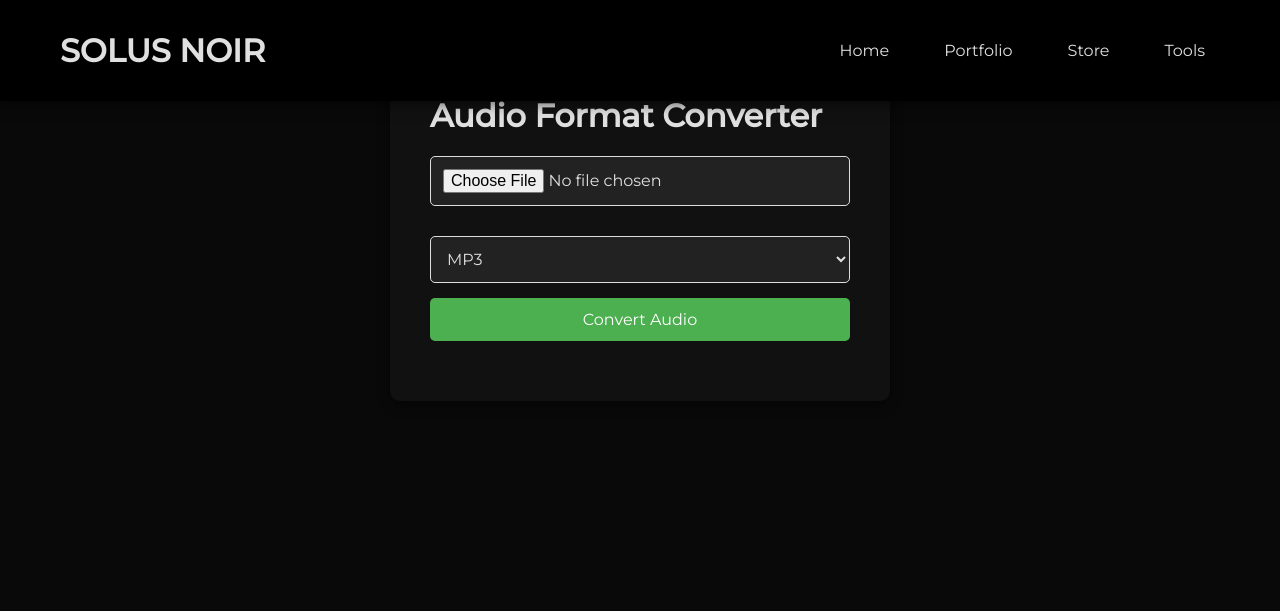
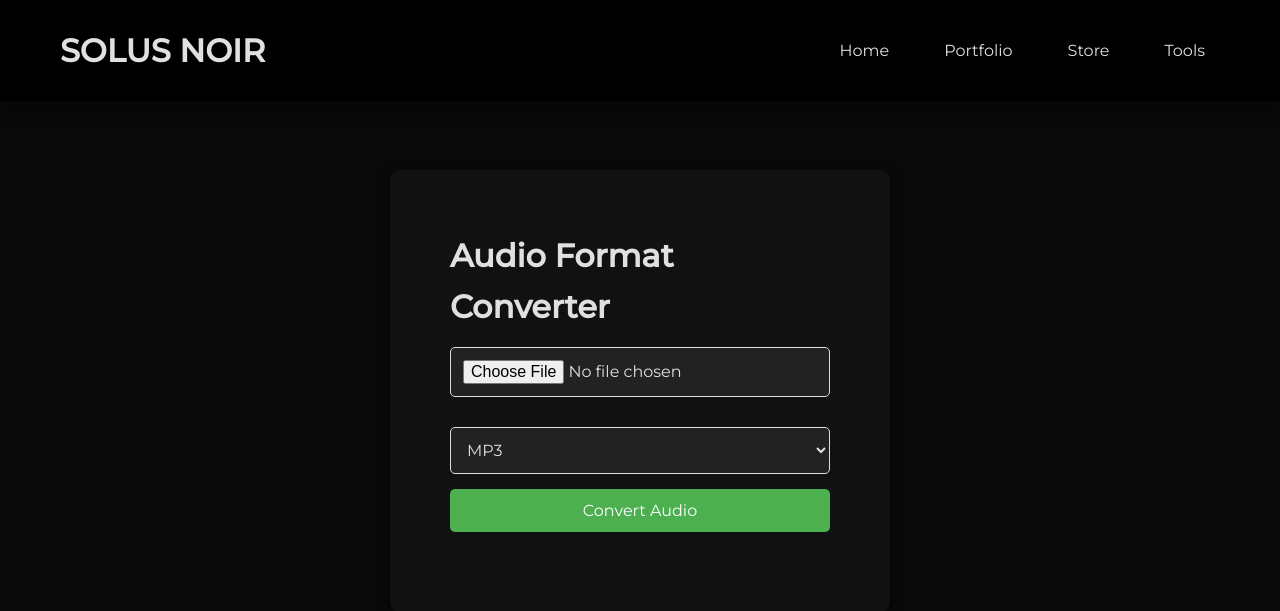
Before and after one commit to solusnoir/soluswebsite, a Flask app: page /convert in a window 1280 px wide. Shown: the top 611 px of the page. Run offline with Flask 3, Linux system fonts and the light colour scheme.

```diff
--- a/templates/convert.html
+++ b/templates/convert.html
@@ -30,12 +30,13 @@
         /* Container Styles */
         .container {
             background-color: #111;
-            padding: 40px;
+            padding: 60px;
             border-radius: 10px;
             box-shadow: 0 4px 12px rgba(0, 0, 0, 0.5);
             width: 100%;
             max-width: 500px;
-            margin: 0 auto;
+            margin: 120px auto;
+
         }
 
 
```
